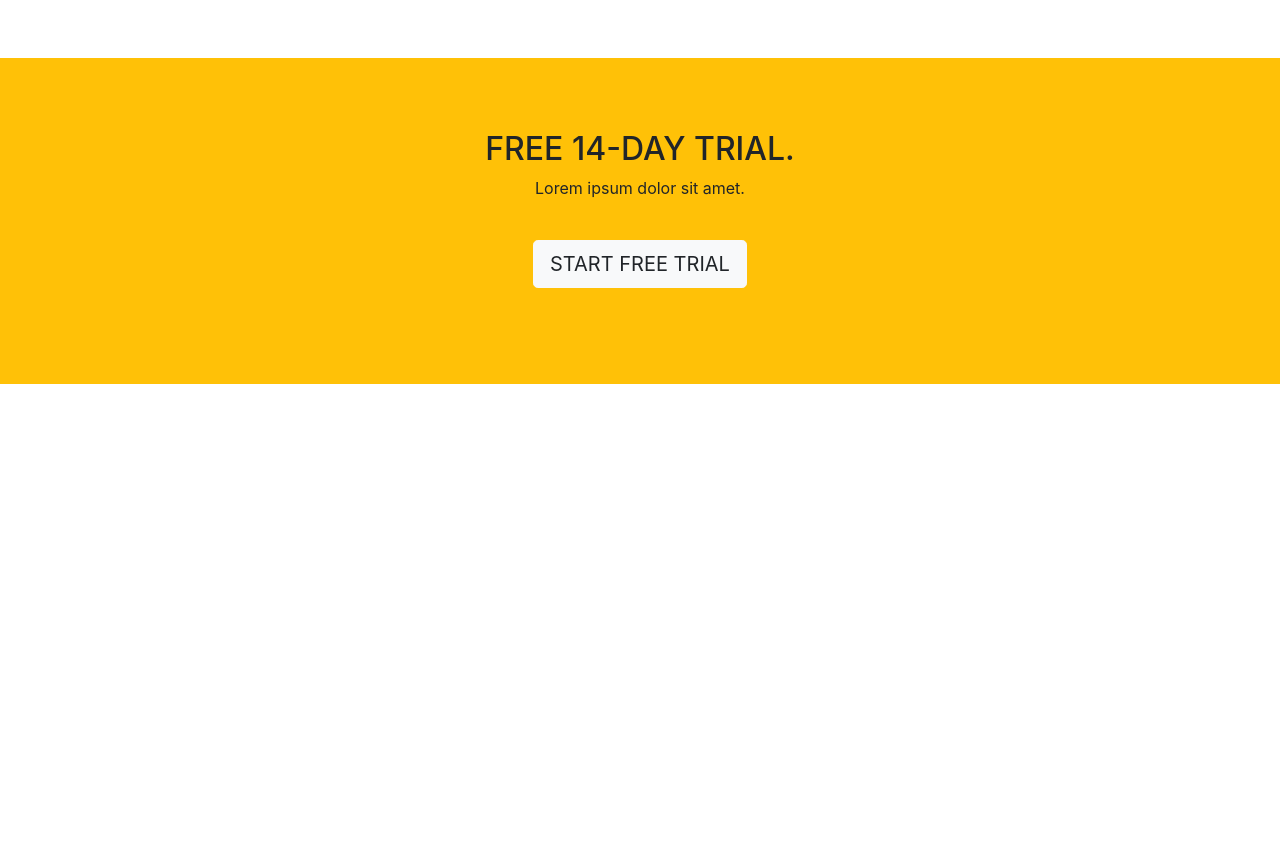
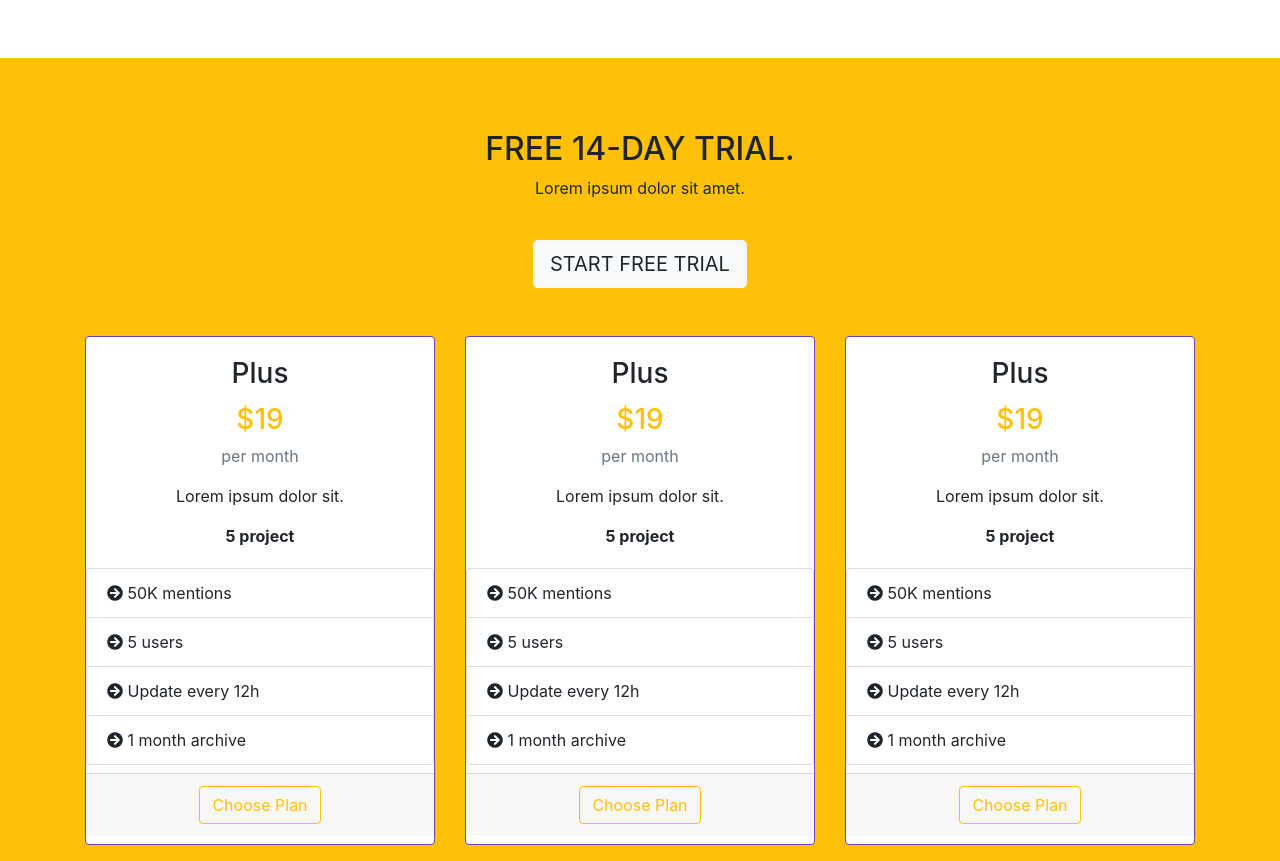
Before and after one commit to JoannaDS/BoostrapChallange, a plain HTML site: page index.html in a window 1280 px wide. Shown: the part 3040-3901 px from the top of the page. Before the commit the page ends 3424 px from the top, so only its background shows below. Drawn offline with nearby package versions, Linux system fonts and the light colour scheme.

Commit message:
Added prices to the website

```diff
--- a/index.html
+++ b/index.html
@@ -118,18 +118,22 @@
             </div>
         </div>
     </section>
-    <section class="my-section-testimonial"> <div class="container my-5">
+    <section class="my-section-testimonial">
+        <div class="container my-5">
             <div class="text-center">
                 <h2 class="text-uppercase">Opinie naszych
-        <span class="text-warning">Klientów</span> </h2>
+                    <span class="text-warning">Klientów</span>
+                </h2>
             </div>
             <blockquote class="blockquote text-center">
                 <i class="fas fa-quote-right my-4"></i>
                 <p>Lorem ipsum dolor sit amet consectetur adipisicing elit. Fugiat corrupti delectus minima autem id tempora.</p>
                 <footer class="blockquote-footer">Adam Kowalski
                     <cite title="strona internetowa">www.przykładowastrona.pl</cite>
-        </footer> </blockquote>
-        </div> </section>
+                </footer>
+            </blockquote>
+        </div>
+    </section>
     <section class="my-section-portfolio">
 
         <div class="container my-5">
@@ -174,9 +178,104 @@
 
     <section class="my-section-price bg-warning py-4"> <div class="container my-5">
         <div class="text-center">
-        <h2 class="text-uppercase">Free 14-day trial.</h2> <p>Lorem ipsum dolor sit amet.</p>
-        <button class="btn btn-light btn-lg text-uppercase my-4">Start free trial</button> </div>
-        </div> </section>
+        <h2 class="text-uppercase">Free 14-day trial.</h2>
+        <p>Lorem ipsum dolor sit amet.</p>
+        <button class="btn btn-light btn-lg text-uppercase my-4">Start free trial</button>
+        </div>
+        <div class="row my-4">
+        <div class="col-xs-12 col-lg-4">
+        <div class="card my-card-main mb-4">
+        <div class="card-body text-center">
+        <h3 class="card-title">Plus</h3>
+        <h3 class="text-warning">$19</h3>
+        <p class="card-text text-muted">per month</p>
+        <p class="cared-text">Lorem ipsum dolor sit.</p> <p class="card-text font-weight-bold">5 project</p>
+        </div>
+        <div class="my-card-block">
+        <ul class="list-group">
+        <li class="list-group-item">
+        <i class="fas fa-arrow-circle-right"></i>
+        50K mentions
+        </li>
+        <li class="list-group-item">
+        <i class="fas fa-arrow-circle-right"></i>
+        5 users
+        </li>
+        <li class="list-group-item">
+        <i class="fas fa-arrow-circle-right"></i>
+        Update every 12h
+        </li>
+        <li class="list-group-item">
+        <i class="fas fa-arrow-circle-right"></i>
+        1 month archive
+        </li> </ul>
+        </div>
+        <div class="card-footer text-center my-2">
+        <a class="btn btn-outline-warning" href="#">Choose Plan</a> </div>
+        </div> </div>
+        <div class="col-xs-12 col-lg-4">
+        <div class="card my-card-main mb-4">
+        <div class="card-body text-center">
+        <h3 class="card-title">Plus</h3>
+        <h3 class="text-warning">$19</h3>
+        <p class="card-text text-muted">per month</p>
+        <p class="cared-text">Lorem ipsum dolor sit.</p> <p class="card-text font-weight-bold">5 project</p>
+
+        </div>
+        <div class="my-card-block">
+        <ul class="list-group">
+        <li class="list-group-item">
+        <i class="fas fa-arrow-circle-right"></i>
+        50K mentions
+        </li>
+        <li class="list-group-item">
+        <i class="fas fa-arrow-circle-right"></i>
+        5 users
+        </li>
+        <li class="list-group-item">
+        <i class="fas fa-arrow-circle-right"></i>
+        Update every 12h
+        </li>
+        <li class="list-group-item">
+        <i class="fas fa-arrow-circle-right"></i>
+        1 month archive
+        </li> </ul>
+        </div>
+        <div class="card-footer text-center my-2">
+        <a class="btn btn-outline-warning" href="#">Choose Plan</a> </div>
+        </div> </div>
+        <div class="col-xs-12 col-lg-4">
+        <div class="card my-card-main mb-4">
+        <div class="card-body text-center">
+        <h3 class="card-title">Plus</h3>
+        <h3 class="text-warning">$19</h3>
+        <p class="card-text text-muted">per month</p>
+        <p class="cared-text">Lorem ipsum dolor sit.</p> <p class="card-text font-weight-bold">5 project</p>
+        </div>
+        <div class="my-card-block">
+        <ul class="list-group">
+        <li class="list-group-item">
+        <i class="fas fa-arrow-circle-right"></i>
+        50K mentions
+        </li>
+        <li class="list-group-item">
+        <i class="fas fa-arrow-circle-right"></i> 5 users
+
+        </li>
+        <li class="list-group-item">
+        <i class="fas fa-arrow-circle-right"></i>
+        Update every 12h
+        </li>
+        <li class="list-group-item">
+        <i class="fas fa-arrow-circle-right"></i>
+        1 month archive
+        </li> </ul>
+        </div>
+        <div class="card-footer text-center my-2">
+        <a class="btn btn-outline-warning" href="#">Choose Plan</a> </div>
+        </div> </div>
+        </div> </div>
+        </section>
 
 
 
--- a/style/style.css
+++ b/style/style.css
@@ -93,3 +93,10 @@
     .fa-quote-right {
         color: #ffc107;
         font-size: 2rem; }
+        .my-card-main {
+            border: 1px solid #6f42c1;
+            }
+            .my-card-main:hover {
+            transform: scale(1.05);
+            -webkit-box-shadow: 0 20px 35px 0 rgba(111, 63, 193, 0.5); box-shadow: 0 20px 35px 0 rgba(111, 63, 193, 0.5);
+            }
```
Lines whose indentation alone changed are shown as unchanged.
